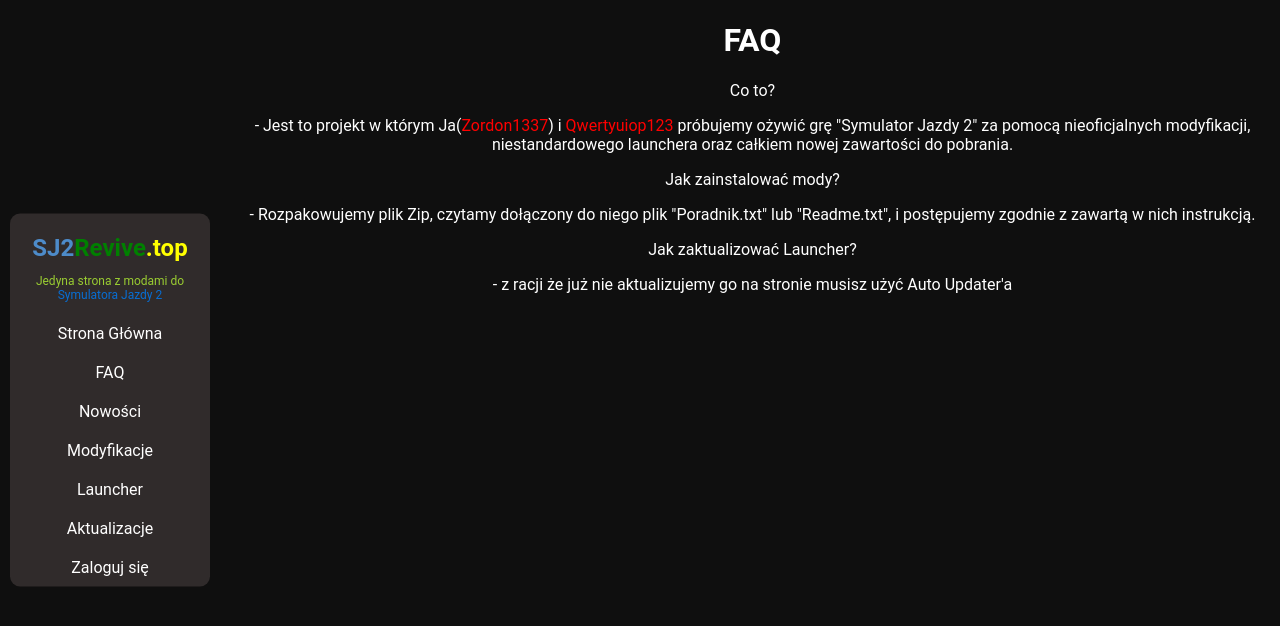
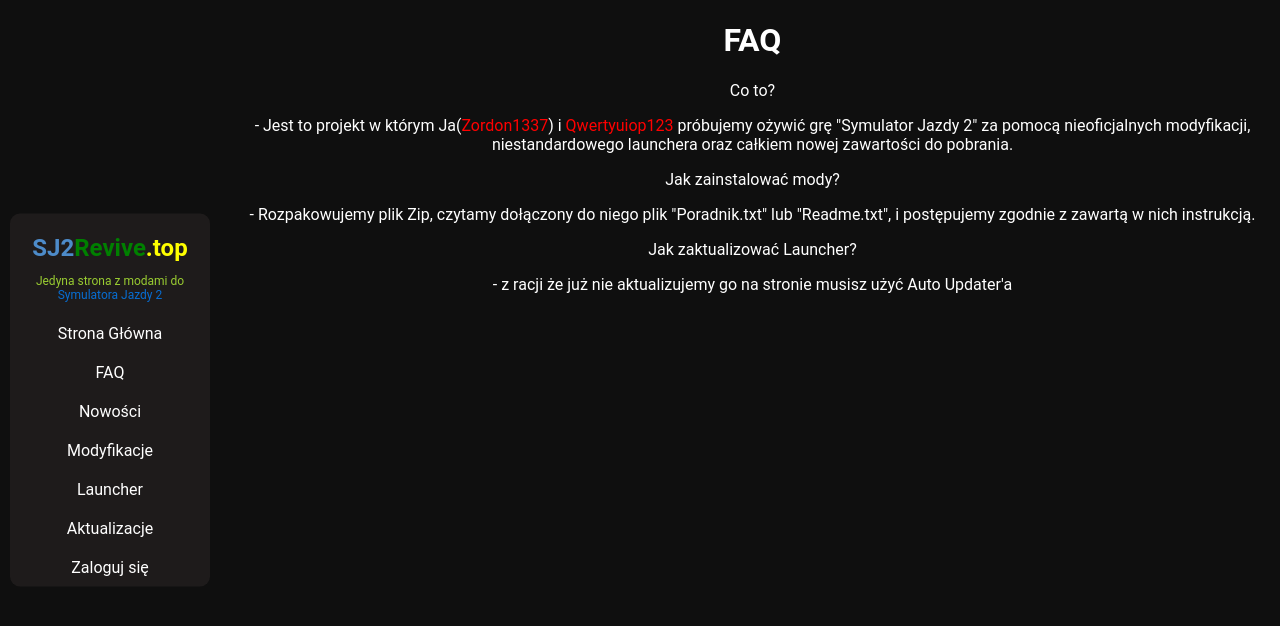
Before and after one commit to SJ2Revive/sj2revive-web-v3, a PHP site: page /faq.php in a window 1280 px wide. Shown: the top 626 px of the page. Run offline with PHP 8.4, Linux system fonts and the light colour scheme; a stand-in replaces the project's code that opens the database connection.

Commit message:
lekka zmiana navbaru

```diff
--- a/static/css/main.css
+++ b/static/css/main.css
@@ -25,7 +25,7 @@ body {
 }
 .sidebar {
     width: 200px;
-    background-color: #302b2b;
+    background-color: #302b2b7a;
     padding-top: 20px;
     box-sizing: border-box;
     display: flex;
```
